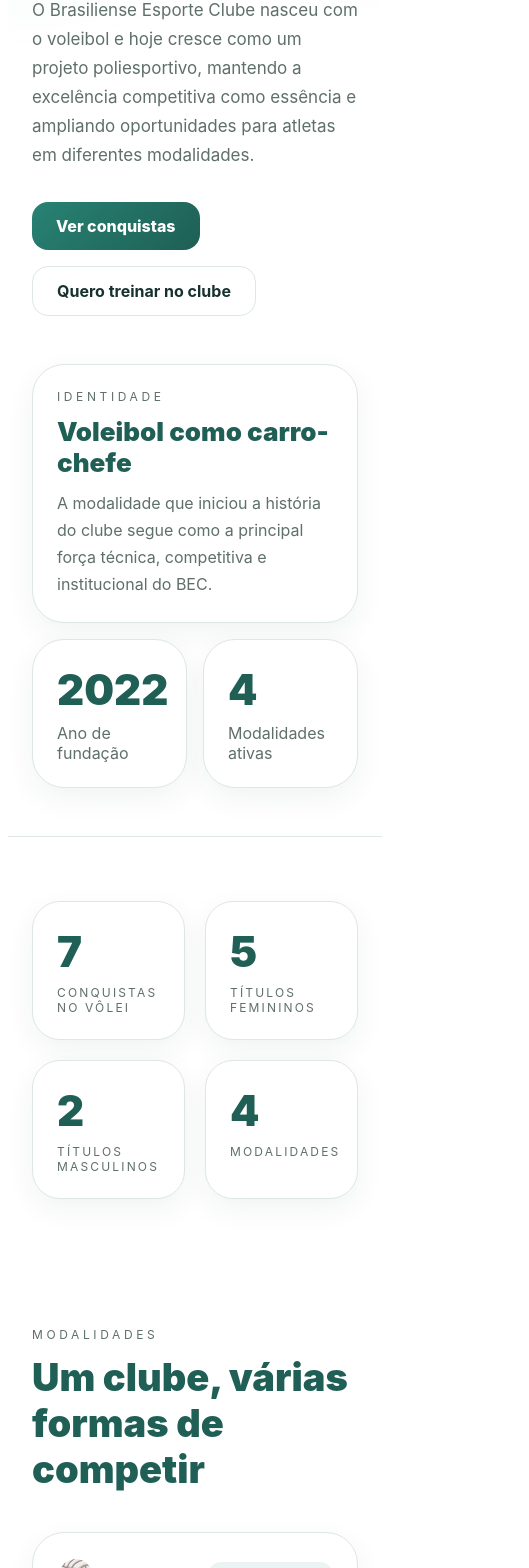
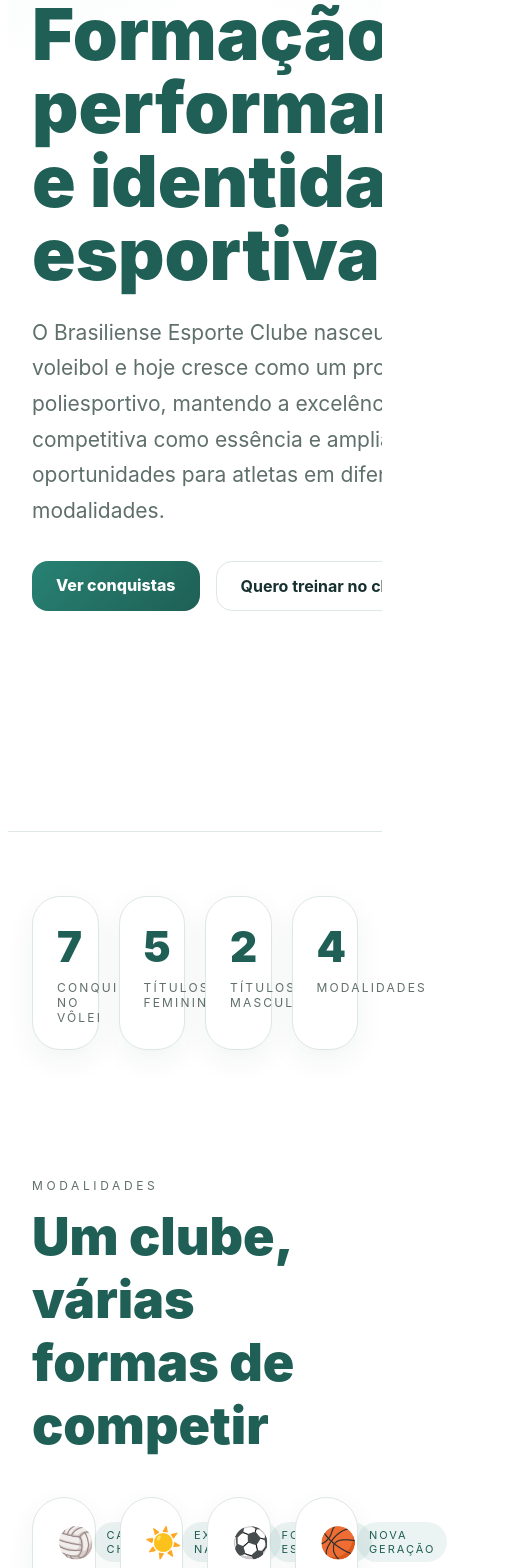
Before and after one commit to brasilienseesporteclube/bec, a React (Vite) app: page / in a window 390 px wide. Shown: the part 403-1971 px from the top of the page, 529 px wide, since content can reach past the window. Built offline with nearby package versions, Linux system fonts and the light colour scheme.

Commit message:
Update App.jsx

```diff
--- a/src/App.jsx
+++ b/src/App.jsx
@@ -477,7 +477,7 @@
               src="/assets/logo.jpeg"
               alt="Brasiliense Esporte Clube"
               style={{
-                height: isMobile ? 62 : 86,
+                height: 86,
                 width: "auto",
                 objectFit: "contain",
                 display: "block",
@@ -1189,11 +1189,11 @@
             ...s.section,
             position: "relative",
             display: "grid",
-            gridTemplateColumns: isMobile ? "1fr" : "1.1fr .9fr",
+            gridTemplateColumns: "1.1fr .9fr",
             gap: 48,
             alignItems: "center",
-            paddingTop: isMobile ? 48 : 80,
-            paddingBottom: isMobile ? 48 : 80,
+            paddingTop: 80,
+            paddingBottom: 80,
           }}
         >
           <div>
@@ -1215,7 +1215,7 @@
               style={{
                 margin: "24px 0 0",
                 maxWidth: 760,
-                fontSize: isMobile ? 42 : 72,
+                fontSize: 72,
                 lineHeight: 1.02,
                 fontWeight: 900,
                 color: COLORS.primaryDark,
@@ -1228,7 +1228,7 @@
               style={{
                 marginTop: 24,
                 maxWidth: 760,
-                fontSize: isMobile ? 17 : 21,
+                fontSize: 21,
                 lineHeight: 1.7,
                 color: COLORS.muted,
               }}
@@ -1284,7 +1284,7 @@
               <h2
                 style={{
                   margin: "12px 0 0",
-                  fontSize: isMobile ? 26 : 34,
+                  fontSize: 34,
                   fontWeight: 900,
                   color: COLORS.primaryDark,
                 }}
@@ -1342,9 +1342,7 @@
         <div
           style={{
             display: "grid",
-            gridTemplateColumns: isMobile
-              ? "repeat(2, minmax(0, 1fr))"
-              : "repeat(4, minmax(0, 1fr))",
+            gridTemplateColumns: "repeat(4, minmax(0, 1fr))",
             gap: 20,
           }}
         >
@@ -1373,7 +1371,7 @@
           <h2
             style={{
               margin: "12px 0 0",
-              fontSize: isMobile ? 38 : 52,
+              fontSize: 52,
               fontWeight: 900,
               color: COLORS.primaryDark,
             }}
@@ -1386,9 +1384,7 @@
           style={{
             marginTop: 40,
             display: "grid",
-            gridTemplateColumns: isMobile
-              ? "1fr"
-              : "repeat(4, minmax(0, 1fr))",
+            gridTemplateColumns: "repeat(4, minmax(0, 1fr))",
             gap: 24,
           }}
         >
@@ -1399,8 +1395,6 @@
                   display: "flex",
                   alignItems: "center",
                   justifyContent: "space-between",
-                  gap: 12,
-                  flexWrap: "wrap",
                 }}
               >
                 <span style={{ fontSize: 30 }}>{item.icone}</span>
@@ -1421,7 +1415,7 @@
               <h3
                 style={{
                   margin: "20px 0 0",
-                  fontSize: isMobile ? 24 : 30,
+                  fontSize: 30,
                   fontWeight: 900,
                   color: COLORS.primaryDark,
                 }}
@@ -1466,7 +1460,7 @@
             <h2
               style={{
                 margin: "12px 0 0",
-                fontSize: isMobile ? 38 : 52,
+                fontSize: 52,
                 fontWeight: 900,
                 color: COLORS.primaryDark,
               }}
@@ -1479,9 +1473,7 @@
             style={{
               marginTop: 48,
               display: "grid",
-              gridTemplateColumns: isMobile
-                ? "1fr"
-                : "repeat(3, minmax(0, 1fr))",
+              gridTemplateColumns: "repeat(3, minmax(0, 1fr))",
               gap: 20,
             }}
           >
@@ -1584,7 +1576,7 @@
           <h2
             style={{
               margin: "12px 0 0",
-              fontSize: isMobile ? 38 : 52,
+              fontSize: 52,
               fontWeight: 900,
               color: COLORS.primaryDark,
             }}
@@ -1597,9 +1589,7 @@
           style={{
             marginTop: 56,
             display: "grid",
-            gridTemplateColumns: isMobile
-              ? "1fr"
-              : "repeat(5, minmax(0, 1fr))",
+            gridTemplateColumns: "repeat(5, minmax(0, 1fr))",
             gap: 24,
           }}
         >
@@ -1668,9 +1658,9 @@
             style={{
               borderRadius: 35,
               background: COLORS.primaryDark,
-              padding: isMobile ? 24 : 40,
+              padding: 40,
               display: "grid",
-              gridTemplateColumns: isMobile ? "1fr" : "1fr auto",
+              gridTemplateColumns: "1fr auto",
               gap: 32,
               alignItems: "center",
             }}
@@ -1690,7 +1680,7 @@
               <h2
                 style={{
                   margin: "12px 0 0",
-                  fontSize: isMobile ? 36 : 52,
+                  fontSize: 52,
                   fontWeight: 900,
                   color: "white",
                 }}
@@ -1701,7 +1691,7 @@
                 style={{
                   margin: "18px 0 0",
                   maxWidth: 720,
-                  fontSize: isMobile ? 17 : 20,
+                  fontSize: 20,
                   lineHeight: 1.7,
                   color: "rgba(255,255,255,.78)",
                 }}
@@ -1756,7 +1746,7 @@
           <h2
             style={{
               margin: "12px 0 0",
-              fontSize: isMobile ? 38 : 52,
+              fontSize: 52,
               fontWeight: 900,
               color: COLORS.primaryDark,
             }}
@@ -1766,7 +1756,7 @@
           <p
             style={{
               margin: "18px 0 0",
-              fontSize: isMobile ? 17 : 20,
+              fontSize: 20,
               lineHeight: 1.7,
               color: COLORS.muted,
             }}
@@ -1780,9 +1770,7 @@
           style={{
             marginTop: 48,
             display: "grid",
-            gridTemplateColumns: isMobile
-              ? "1fr"
-              : "repeat(4, minmax(0, 1fr))",
+            gridTemplateColumns: "repeat(4, minmax(0, 1fr))",
             gap: 24,
           }}
         >
@@ -1828,7 +1816,7 @@
                 <h3
                   style={{
                     margin: "16px 0 0",
-                    fontSize: isMobile ? 24 : 28,
+                    fontSize: 28,
                     fontWeight: 900,
                     color: COLORS.primaryDark,
                   }}
@@ -1868,7 +1856,7 @@
             borderRadius: 32,
             border: `1px solid ${COLORS.border}`,
             background: COLORS.primaryDark,
-            padding: isMobile ? 24 : 32,
+            padding: 32,
             textAlign: "center",
             boxShadow: "0 10px 30px rgba(19,50,46,.08)",
           }}
@@ -1887,7 +1875,7 @@
           <h2
             style={{
               margin: "12px 0 0",
-              fontSize: isMobile ? 36 : 52,
+              fontSize: 52,
               fontWeight: 900,
               color: "white",
             }}
@@ -1898,7 +1886,7 @@
             style={{
               margin: "18px auto 0",
               maxWidth: 760,
-              fontSize: isMobile ? 17 : 20,
+              fontSize: 20,
               lineHeight: 1.7,
               color: "rgba(255,255,255,.78)",
             }}
```
